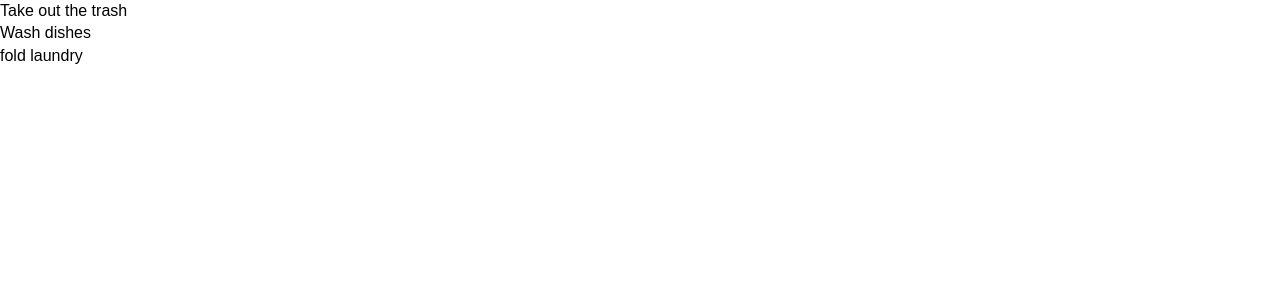
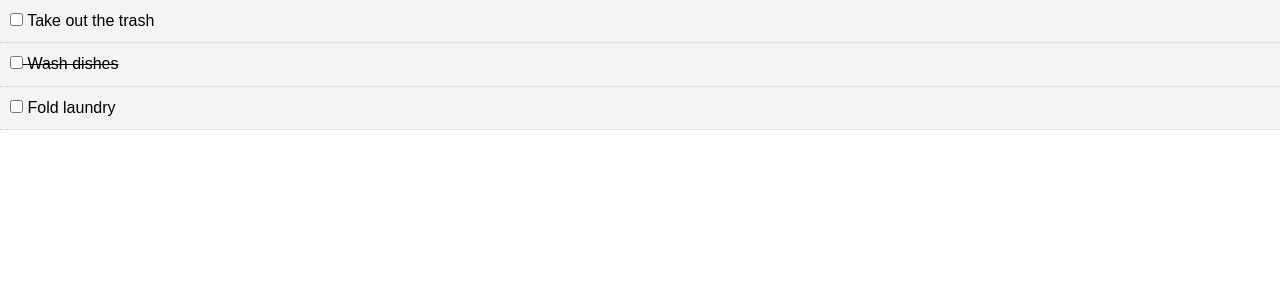
Before and after one commit to 716green/react_crash_todo, a React (Create React App) app: page / in a window 1280 px wide. Shown: the top 300 px of the page. Built offline with nearby package versions, Linux system fonts and the light colour scheme.

Commit message:
made various project 44:44 in video

```diff
--- a/src/App.js
+++ b/src/App.js
@@ -3,6 +3,7 @@
 
 import './App.css';
 
+// States
 class App extends Component {
   state = {
     todos: [
@@ -14,17 +15,17 @@
       {
         id: 2,
         title: 'Wash dishes',
-        completed: false
+        completed: true
       },
       {
         id: 3,
-        title: 'fold laundry',
+        title: 'Fold laundry',
         completed: false
       }
     ]
   }
 
-
+  // Component which calls to Todos component
   render() {
     console.log(this.state.todos)
     return (
--- a/src/components/TodoItem.js
+++ b/src/components/TodoItem.js
@@ -1,13 +1,40 @@
-import React, { Component } from 'react'
+import React, { Component } from 'react';
+import PropTypes from 'prop-types';
 
+// Component which cycles through the titles of the states in app.js
 export class TodoItem extends Component {
+    // Dynamic Styling
+    getStyle = () => {
+        return {
+            background: '#f4f4f4',
+            padding: '10px',
+            borderBottom: '1px #ccc dotted',
+            textDecoration: this.props.todo.completed ? 'line-through' : 'none'
+        }
+    }
+
+markComplete = (e) => {
+  console.log(this.props)
+}
+
+
+
   render () {
+    // uses events with checkboxes
     return (
-      <div>
-        <p>{ this.props.todo.title }</p>
+      <div style={ this.getStyle() }>
+        <p>
+            <input type="checkbox" onChange={this.props.markComplete} /> {' '}
+            { this.props.todo.title }
+        </p>
       </div>
     )
   }
 }
 
+// PropTypes (Good Practice) Should match name of the class
+TodoItem.propTypes = {
+    todo: PropTypes.object.isRequired
+}
+
 export default TodoItem
--- a/src/components/Todos.js
+++ b/src/components/Todos.js
@@ -1,13 +1,25 @@
-import React, { Component } from 'react'
-import TodoItem from './TodoItem'
+import React, { Component } from 'react';
+import TodoItem from './TodoItem';
+import PropTypes from 'prop-types';
 
+// Todo Component which calls to TodoItem component
 class Todos extends Component {
+  markComplete = () => {
+    console.log(`${'PLACEHOLDER'} Marked Complete`)
+  }
+
+
   render () {
-      console.log(this.props.todos)
+    console.log(this.props.todos)
     return this.props.todos.map((todo) => (
-    <TodoItem todo={todo} />
+    <TodoItem key={todo.id} todo={todo} markComplete= {this.markComplete} />
     ))
   }
 }
 
+// PropTypes (Good Practice) Should match name of the class
+Todos.propTypes = {
+    todos: PropTypes.array.isRequired
+}
+
 export default Todos;
```
